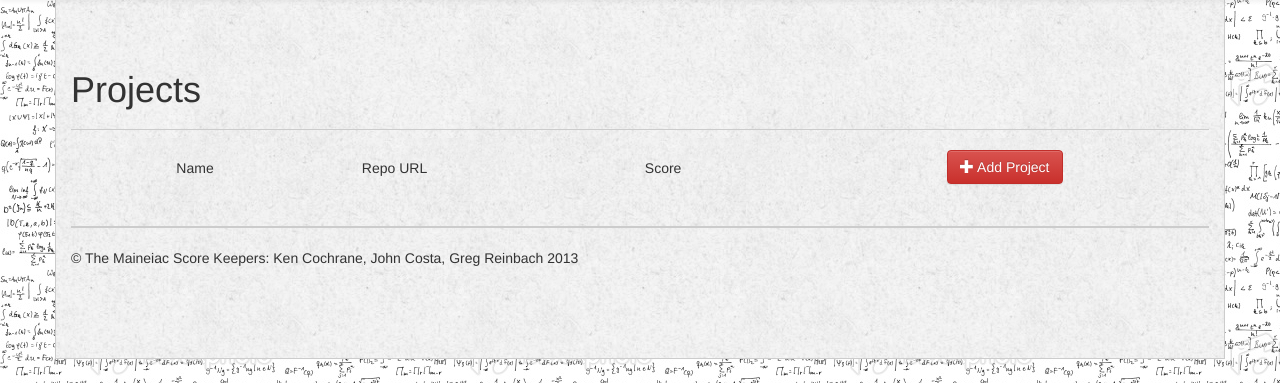
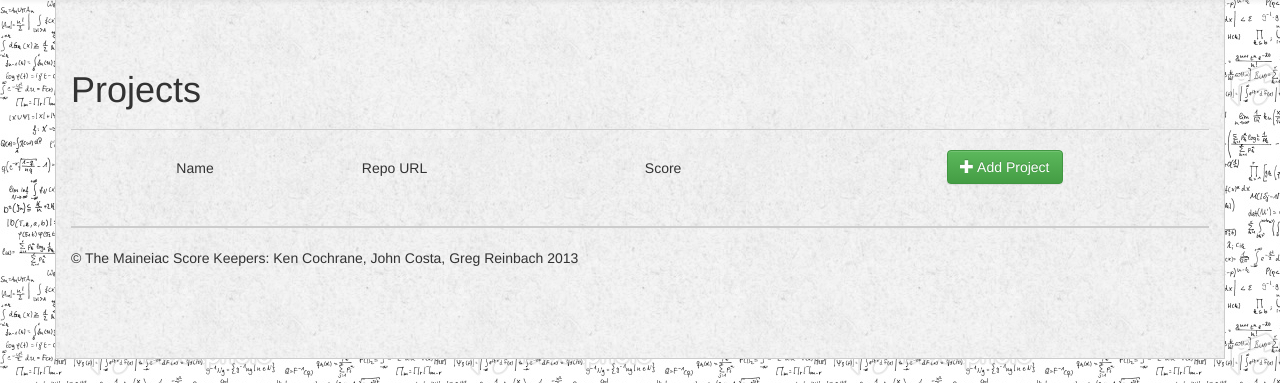
Before and after one commit to kencochrane/scorinator, a Django app: page /project/ in a window 1280 px wide. Shown: the part 51-434 px from the top of the page. Run offline with Django 3.2, Linux system fonts and the light colour scheme; data that the repository does not hold is empty; some libraries are stand-ins or nearby versions.

Commit message:
udpated color of button.. I'm rocking this

```diff
--- a/scorinator/templates/project/project_list.html
+++ b/scorinator/templates/project/project_list.html
@@ -49,7 +49,7 @@
     <div class="col-md-1"></div>
     <div class="col-md-2">
       <p>
-        <a href="{% url 'project.add' %}" class="btn btn-danger">
+        <a href="{% url 'project.add' %}" class="btn btn-success">
           <i class="glyphicon glyphicon-plus"></i>
           Add Project
         </a>
```
